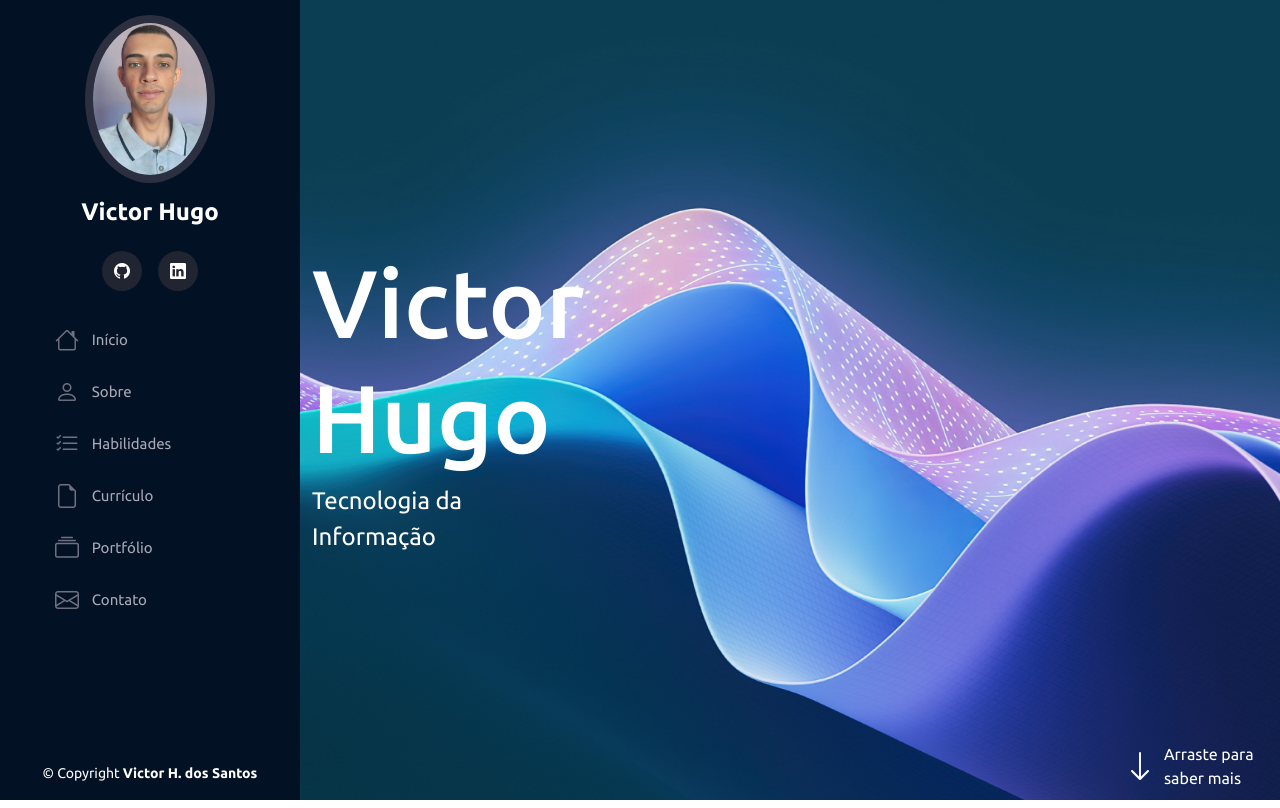
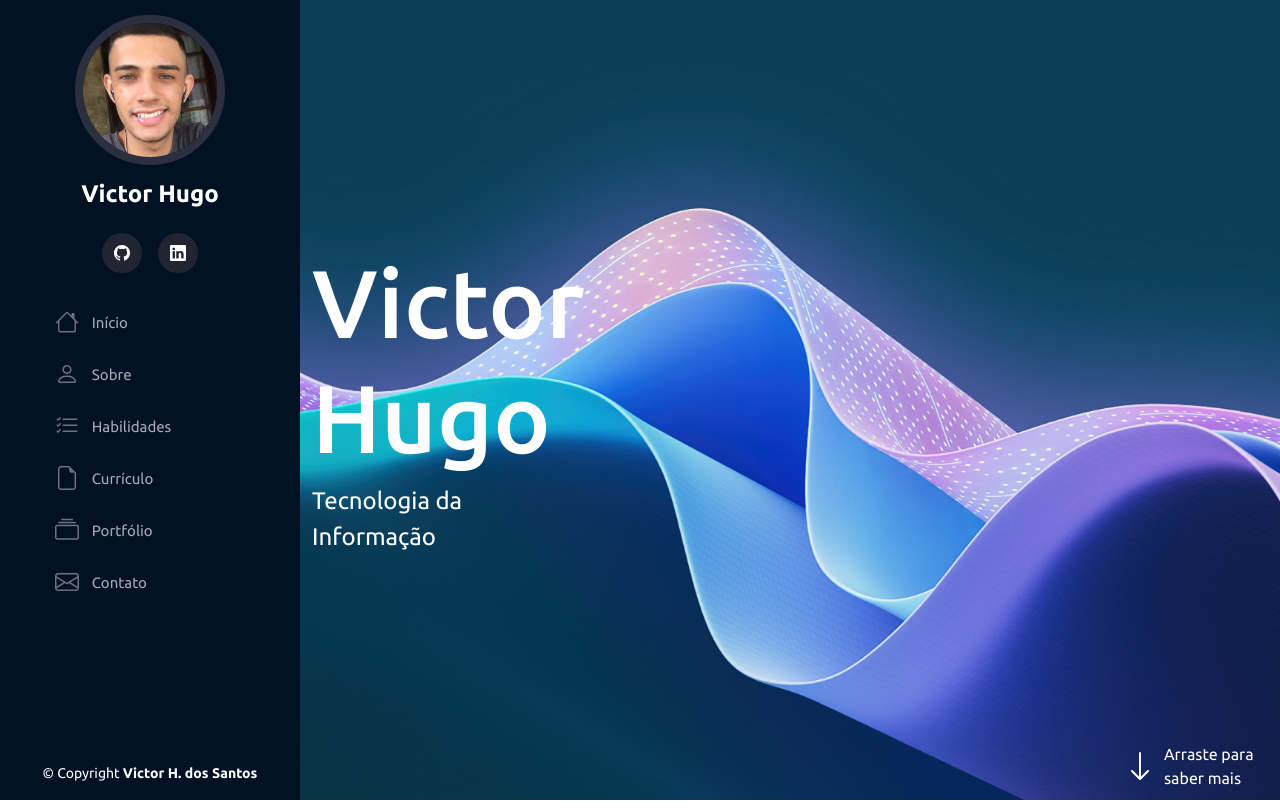
Before and after one commit to VictorHugo842/portfolio-flask, a Flask app: page / in a window 1280 px wide. Shown: the top 808 px of the page. Run offline with Flask 3, Linux system fonts and the light colour scheme; some libraries are stand-ins or nearby versions.

Commit message:
imagens, foto perfil

```diff
--- a/static/style.css
+++ b/static/style.css
@@ -24,10 +24,13 @@ body {
 #header .profile img {
     margin: 15px auto;
     display: block;
-    width: 130px;
+    width: 150px;   /* tamanho desejado */
+    height: 150px;  /* formato redondo */
+    object-fit: cover; /* garante que a imagem preencha o espaço sem distorcer */
     border: 8px solid #2c2f3f;
-    border-radius: 50%;
+    border-radius: 50%; /* formato circular */
 }
+
 
 #header .profile h1 {
     font-size: 24px;
--- a/templates/index.html
+++ b/templates/index.html
@@ -21,7 +21,7 @@
     <aside id="header">
         <!-- profile-->
         <section class="profile">
-            <img src="../static/img/admin.jpg" alt="Foto do Admin">
+            <img src="../static/img/admin2.jpg" alt="Foto do Admin">
             <h1>Victor Hugo</h1>
             <div class="social-links mt-4 text-center">
                 <a target="_blank" href="https://github.com/VictorHugo842">
```
Also changed, not shown: static/img/aa.jpg, static/img/admin2.jpg.
